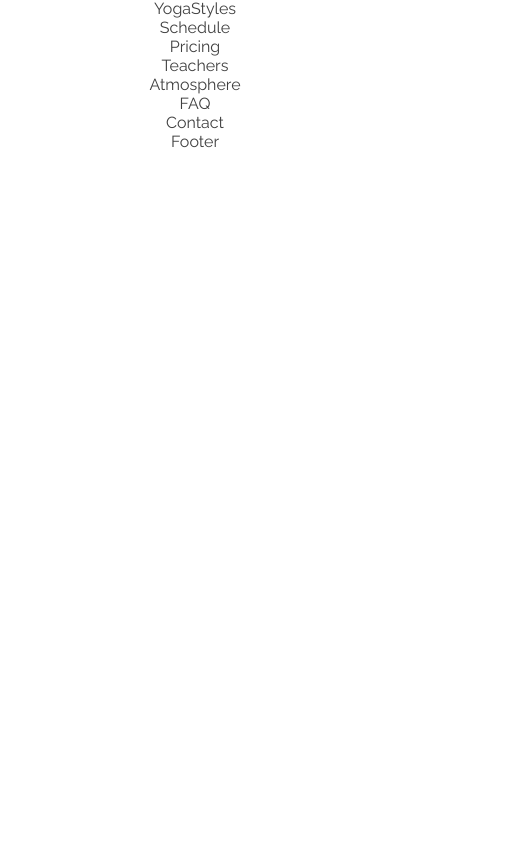
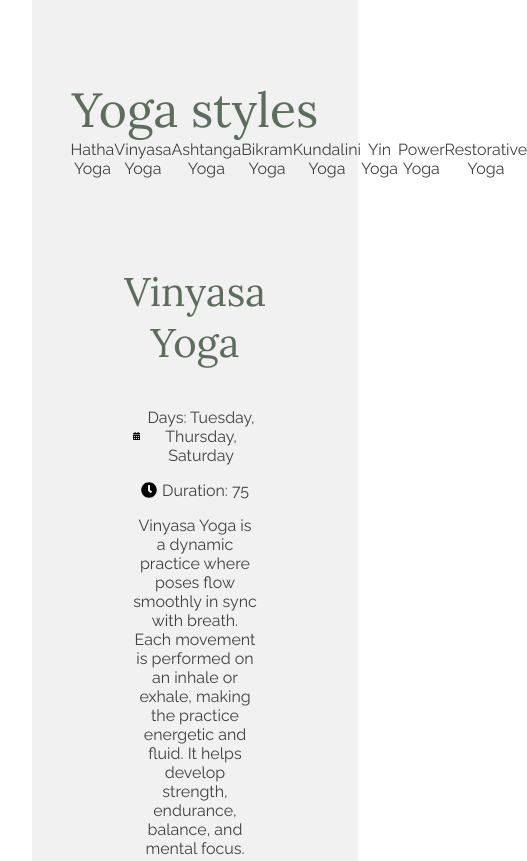
Before and after one commit to rahilevych/bodhi-balance, a React (Vite) app in the folder frontend/: page / in a window 390 px wide. Shown: the part 1943-2804 px from the top of the page, 527 px wide, since content can reach past the window. Before the commit the page ends 2126 px from the top, so only its background shows below. Built offline with nearby package versions, Linux system fonts and the light colour scheme.

Commit message:
feat: update YogaStyles section with info, making it fully responsive

```diff
--- a/frontend/src/components/YogaStyles/YogaStyles.module.css
+++ b/frontend/src/components/YogaStyles/YogaStyles.module.css
@@ -0,0 +1,20 @@
+.yogastyles {
+  background-color: var(--secondary-color);
+  width: 100%;
+  height: auto;
+  padding: 5rem 2rem;
+}
+.content {
+  display: flex;
+  flex-direction: column;
+  gap: 4rem;
+  align-items: start;
+}
+.types {
+  display: flex;
+  align-items: center;
+  justify-content: space-between;
+  list-style-type: none;
+
+  width: 100%;
+}
--- a/frontend/src/components/YogaStyles/YogaStyles.tsx
+++ b/frontend/src/components/YogaStyles/YogaStyles.tsx
@@ -1,7 +1,130 @@
+import { Element } from 'react-scroll';
+import YogaCard from '../YogaCard/YogaCard';
 import styles from './YogaStyles.module.css';
 
+import Slider from '../Slider/Slider';
+export const yogaStyles = [
+  {
+    id: 1,
+    title: 'Hatha Yoga',
+    image:
+      'https://i.pinimg.com/236x/1a/68/70/1a6870a508683982b0aefab9eec9aca4.jpg',
+    duration: 60,
+    days: ['Monday', 'Wednesday', 'Friday'],
+    description:
+      'Hatha Yoga is a traditional style that combines physical postures (asanas), breathing techniques (pranayama), and meditation. ' +
+      'It helps improve posture, strengthen muscles, increase flexibility, and reduce stress. ' +
+      'Perfect for beginners and those looking for a gentle yet effective practice.',
+  },
+  {
+    id: 2,
+    title: 'Vinyasa Yoga',
+    image:
+      'https://i.pinimg.com/236x/a4/26/60/a426606923a554b40cecc4dc56588b5c.jpg',
+    duration: 75,
+    days: ['Tuesday', 'Thursday', 'Saturday'],
+    description:
+      'Vinyasa Yoga is a dynamic practice where poses flow smoothly in sync with breath. ' +
+      'Each movement is performed on an inhale or exhale, making the practice energetic and fluid. ' +
+      'It helps develop strength, endurance, balance, and mental focus.',
+  },
+  {
+    id: 3,
+    title: 'Ashtanga Yoga',
+    image:
+      'https://i.pinimg.com/236x/38/6e/1f/386e1fb51fa525550c81e0b1c308c0eb.jpg',
+    duration: 90,
+    days: ['Monday', 'Thursday'],
+    description:
+      'Ashtanga Yoga is a highly structured and physically demanding practice with a fixed sequence of poses. ' +
+      'It requires discipline and builds strength, flexibility, and stamina. ' +
+      'Ideal for those looking for a challenging and rigorous yoga style.',
+  },
+  {
+    id: 4,
+    title: 'Bikram Yoga',
+    image:
+      'https://i.pinimg.com/236x/9f/bd/11/9fbd1145556a4af56a57d45b26ec2d1d.jpg',
+    duration: 90,
+    days: ['Tuesday', 'Thursday', 'Sunday'],
+    description:
+      'Bikram Yoga consists of 26 postures practiced in a heated room (around 40°C). ' +
+      'This helps increase flexibility, improve blood circulation, and detoxify the body. ' +
+      'Best suited for those who enjoy hot and intense workouts.',
+  },
+  {
+    id: 5,
+    title: 'Kundalini Yoga',
+    image:
+      'https://i.pinimg.com/236x/18/c1/37/18c1374337c028e41f68e5e1b8f6fb8d.jpg',
+    duration: 90,
+    days: ['Wednesday', 'Saturday'],
+    description:
+      'Kundalini Yoga is a spiritual practice that includes breathing exercises, dynamic movements, mantras, and meditation. ' +
+      'It aims to awaken inner energy (Kundalini) and enhance self-awareness. ' +
+      'Perfect for those looking to connect mind, body, and spirit on a deeper level.',
+  },
+  {
+    id: 6,
+    title: 'Yin Yoga',
+    image:
+      'https://i.pinimg.com/236x/22/4b/5a/224b5a0801f8145a32c0052e7771fa55.jpg',
+    duration: 60,
+    days: ['Wednesday', 'Sunday'],
+    description:
+      'Yin Yoga is a slow-paced practice where poses are held for 3 to 5 minutes. ' +
+      'It helps stretch deep connective tissues, improve joint mobility, and relieve stress. ' +
+      'Ideal for relaxation and recovery.',
+  },
+  {
+    id: 7,
+    title: 'Power Yoga',
+    image:
+      'https://i.pinimg.com/236x/05/87/ea/0587ea175f5a896873f475179cfc35b4.jpg',
+    duration: 60,
+    days: ['Monday', 'Wednesday', 'Saturday'],
+    description:
+      'Power Yoga is an intense, fast-paced practice that combines Vinyasa-style flows with strength-building exercises. ' +
+      'It improves physical fitness, increases endurance, and boosts energy levels. ' +
+      'Great for those who want a dynamic and challenging workout.',
+  },
+  {
+    id: 8,
+    title: 'Restorative Yoga',
+    image:
+      'https://i.pinimg.com/236x/d9/92/4e/d9924ee71042798978bd596b6ba3e89c.jpg',
+    duration: 75,
+    days: ['Tuesday', 'Friday'],
+    description:
+      'Restorative Yoga is a deeply relaxing practice using props like bolsters and blocks to support the body. ' +
+      'Poses are held for an extended time to promote relaxation and healing. ' +
+      'Perfect for stress relief, better sleep, and nervous system balance.',
+  },
+];
 const YogaStyles = () => {
-  return <section id='yogastyles'>YogaStyles</section>;
+  return (
+    <Element name='yogastyles'>
+      <section className={styles.yogastyles}>
+        <div className='container'>
+          <h2>Yoga styles</h2>
+          <div className={styles.content}>
+            <ul className={styles.types}>
+              {yogaStyles.map((type, index) => (
+                <li key={index}>{type.title}</li>
+              ))}
+            </ul>
+            <div>
+              {' '}
+              <Slider
+                items={yogaStyles}
+                renderCard={(item) => <YogaCard card={item} />}
+              />
+            </div>
+          </div>
+        </div>
+      </section>
+    </Element>
+  );
 };
 
 export default YogaStyles;
```
